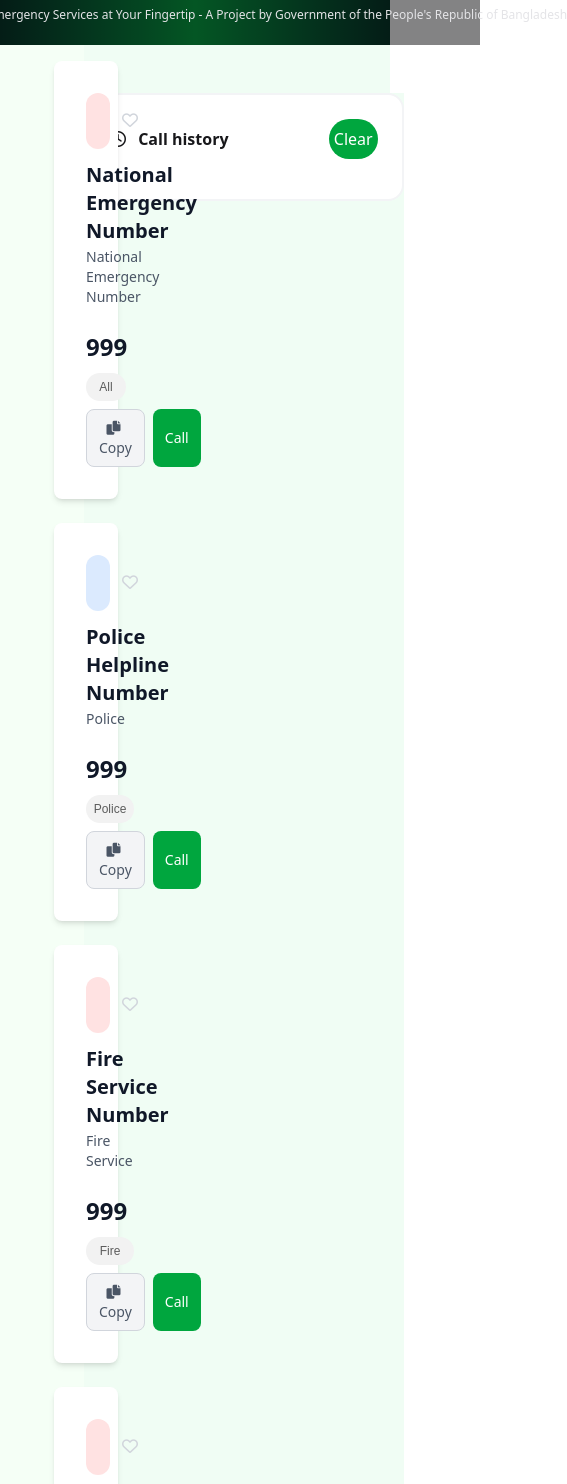
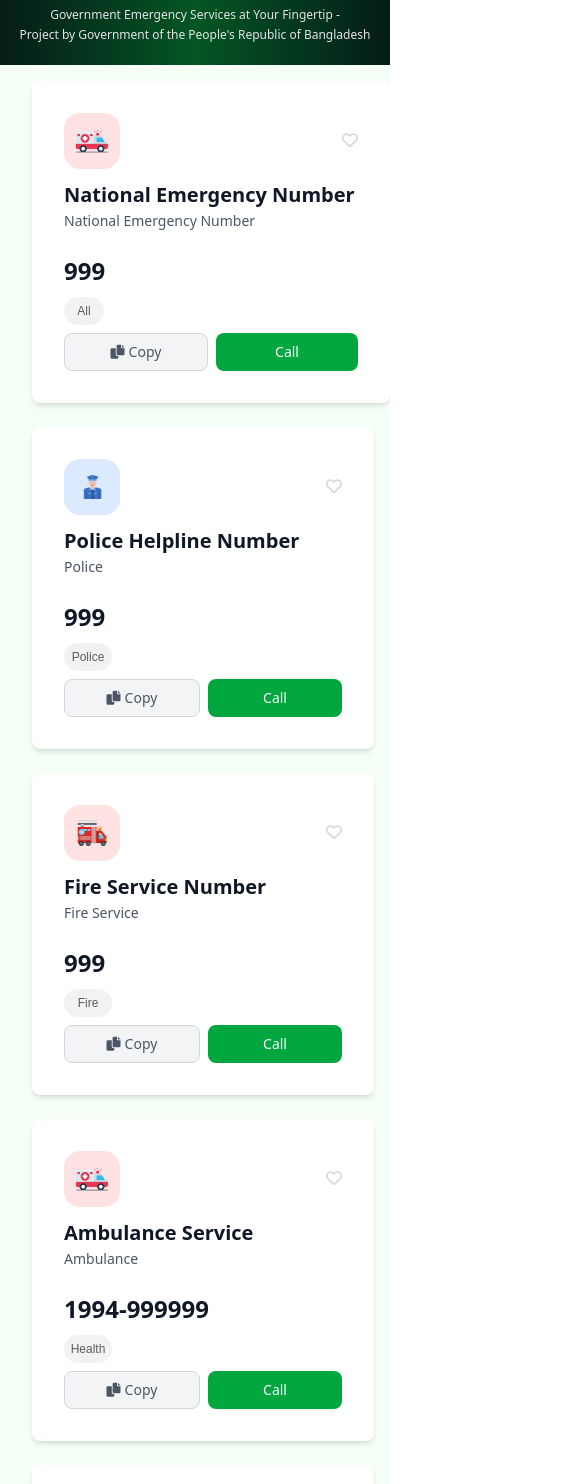
Before and after one commit to KaziFabihaLiya/B12-A05-Emergency-Hotline-Portal, a plain HTML site: page index.html in a window 390 px wide. Shown: the part 179-1663 px from the top of the page, 567 px wide, since content can reach past the window. Drawn offline with nearby package versions, Linux system fonts and the light colour scheme; files whose address does not match are found by name; a web font is replaced by a local one.

Commit message:
Responsive

```diff
--- a/index.html
+++ b/index.html
@@ -27,7 +27,7 @@
                 <a class="btn btn-ghost text-sm/4 text-[#006747] font-bold text-left"><img class="w-8 h-8" src="./assets/logo.png" alt="" srcset=""> Emergency</br>Hotline</a>
             </div>
             <div class="flex-none">
-                <ul class="menu menu-horizontal px-1 gap-1">
+                <ul class="menu menu-horizontal px-1 gap-1 flex-wrap sm:flex-nowrap">
                 <li><button id="heart-btn" class="btn h-7 rounded-4xl bg-[#41FF6B10] border-0 text-black font-bold">
                     <span class="counter">0</span>
                     <img class="w-4 h-4" src="./assets/heart.png" alt="" srcset="">
@@ -54,18 +54,23 @@
                 <div class="max-w-md flex flex-col justify-center items-center">
                     <img class="w-15 h-15 mb-4" src="./assets/logo-dark.png" alt="" srcset="">
                 <p class="mb-2 text-xl/5 font-bold">Emergency Service Directory</p>
-                <p class="mb-1 text-xs/5 font-normal text-nowrap">
-                    Government Emergency Services at Your Fingertip - A Project by  Government of the People's Republic of Bangladesh
+                <p class="mb-1 text-xs/5 font-normal text-nowrap sm:break-normal ">
+                    Government Emergency Services at Your Fingertip - <br class="md:hidden lg:hidden"> Project by  Government of the People's Republic of Bangladesh
                 </p>
                 </div>
             </div>
         </div>
     </section>
+<!-- bg-[#f5fff6] w-full min-h-[100%] py-4 pr-[30px] pl-[54px] md:py-12 grid grid-cols-1 sm:grid-cols-1 lg:grid-cols-3 xl:grid-cols-3 gap-6 -->
 
+    <div class="flex flex-col lg:flex-row bg-green-50">
 
-    <div class="flex bg-green-50">
-        <section id="card-section" class="bg-[#f5fff6] w-full min-h-[100%] py-4 pr-[30px] pl-[54px] md:py-12 grid grid-cols-1 sm:grid-cols-2 lg:grid-cols-3 xl:grid-cols-3 gap-6">
-            <div class="card bg-white rounded-lg p-8   shadow-md max-w-sm">
+        <section id="card-section" class="bg-[#f5fff6] w-full min-h-[100%]
+                    py-4 px-4
+                    md:py-12 md:pr-[30px] md:pl-[54px]
+                    grid grid-cols-1 sm:grid-cols-2 lg:grid-cols-3 xl:grid-cols-3 gap-6">
+            <div class="card max-sm:ml-4 bg-white rounded-lg p-8 shadow-md max-w-sm w-full">
+
                 <div class="flex justify-between items-center mb-3">
                     <div class="p-3 bg-red-100 rounded-2xl flex items-center justify-center mr-3">
                         <img class="w-8 h-8" src="./assets/ambulance.png" alt="">
@@ -88,7 +93,7 @@
                     </button>
                 </div>
             </div>
-            <div class="card bg-white rounded-lg p-8  shadow-md max-w-sm">
+            <div class="card max-sm:ml-4 bg-white rounded-lg p-8  shadow-md max-w-sm">
                 <div class="flex justify-between items-center mb-3">
                     <div class="p-3 bg-blue-100 rounded-2xl flex items-center justify-center mr-3">
                         <img class="w-8 h-8" src="./assets//police.png" alt="">
@@ -111,7 +116,7 @@
                     </button>
                 </div>
             </div>
-            <div class="card bg-white rounded-lg p-8   shadow-md max-w-sm">
+            <div class="card max-sm:ml-4 bg-white rounded-lg p-8   shadow-md max-w-sm">
                 <div class="flex justify-between items-center mb-3">
                     <div class="p-3 bg-red-100 rounded-2xl flex items-center justify-center mr-3">
                         <img class="w-8 h-8" src="./assets/fire-service.png" alt="">
@@ -134,7 +139,7 @@
                     </button>
                 </div>
             </div>
-            <div class="card bg-white rounded-lg p-8   shadow-md max-w-sm">
+            <div class="card max-sm:ml-4 bg-white rounded-lg p-8   shadow-md max-w-sm">
                 <div class="flex justify-between items-center mb-3">
                     <div class="p-3 bg-red-100 rounded-2xl flex items-center justify-center mr-3">
                         <img class="w-8 h-8" src="./assets/ambulance.png" alt="">
@@ -157,7 +162,7 @@
                     </button>
                 </div>
             </div>
-            <div class="card bg-white rounded-lg p-8   shadow-md max-w-sm">
+            <div class="card max-sm:ml-4 bg-white rounded-lg p-8   shadow-md max-w-sm">
                 <div class="flex justify-between items-center mb-3">
                     <div class="p-3 bg-red-100 rounded-2xl flex items-center justify-center mr-3">
                         <img class="w-8 h-8" src="./assets/emergency.png" alt="">
@@ -180,7 +185,7 @@
                     </button>
                 </div>
             </div>
-            <div class="card bg-white rounded-lg p-8   shadow-md max-w-sm">
+            <div class="card max-sm:ml-4 bg-white rounded-lg p-8   shadow-md max-w-sm">
                 <div class="flex justify-between items-center mb-3">
                     <div class="p-3 bg-red-100 rounded-2xl flex items-center justify-center mr-3">
                         <img class="w-8 h-8" src="./assets/emergency.png" alt="">
@@ -203,7 +208,7 @@
                     </button>
                 </div>
             </div>
-            <div class="card bg-white rounded-lg p-8   shadow-md max-w-sm">
+            <div class="card max-sm:ml-4 bg-white rounded-lg p-8   shadow-md max-w-sm">
                 <div class="flex justify-between items-center mb-3">
                     <div class="p-3 bg-red-100 rounded-2xl flex items-center justify-center mr-3">
                         <img class="w-8 h-8" src="./assets/emergency.png" alt="">
@@ -226,7 +231,7 @@
                     </button>
                 </div>
             </div>
-            <div class="card bg-white rounded-lg p-8   shadow-md max-w-sm">
+            <div class="card max-sm:ml-4 bg-white rounded-lg p-8   shadow-md max-w-sm">
                 <div class="flex justify-between items-center mb-3">
                     <div class="p-3 bg-red-100 rounded-2xl flex items-center justify-center mr-3">
                         <img class="w-8 h-8" src="./assets/emergency.png" alt="">
@@ -249,7 +254,7 @@
                     </button>
                 </div>
             </div>
-            <div class="card bg-white rounded-lg p-8   shadow-md max-w-sm">
+            <div class="card max-sm:ml-4 bg-white rounded-lg p-8   shadow-md max-w-sm">
                 <div class="flex justify-between items-center mb-3">
                     <div class="p-3 bg-red-100 rounded-2xl flex items-center justify-center mr-3">
                         <img class="w-8 h-8" src="./assets/emergency.png" alt="">
@@ -274,9 +279,9 @@
             </div>
 
         </section>
-        <section class="mr-15 bg-green-50 mt-12">
+        <section class="mr-15 bg-green-50 mt-12 ">
             <div id="call-history"
-              class="rounded-2xl border-2 border-gray-100 bg-white w-full max-w-xs md:max-w-sm lg:max-w-md h-auto p-6 row-span-3 block">
+              class="rounded-2xl border-2 border-gray-100 bg-white w-full max-w-xs md:max-w-sm lg:max-w-md h-auto p-6 row-span-3 block max-sm:mx-4 max-sm:mb-4">
               <div class="flex justify-between gap-25 items-center">
                 <h2 class="font-bold whitespace-nowrap">
                 <i class="fa-regular fa-clock mr-2 inline"></i>
```
